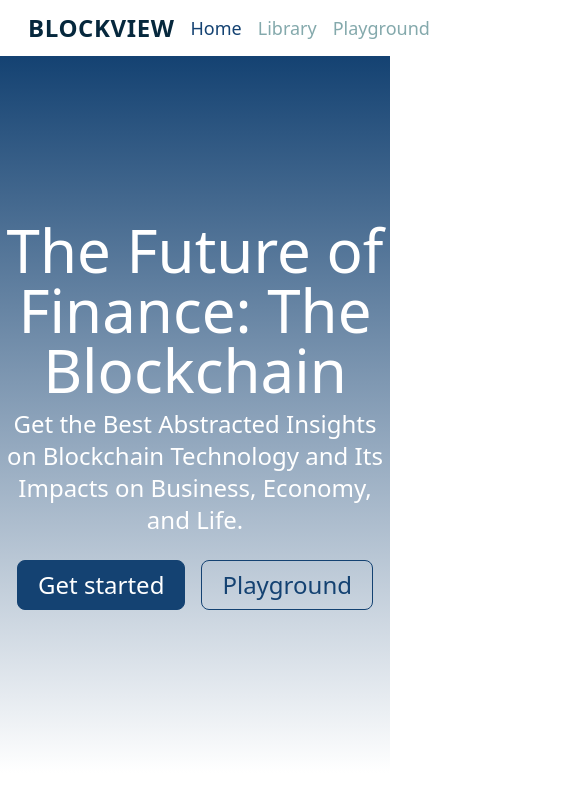
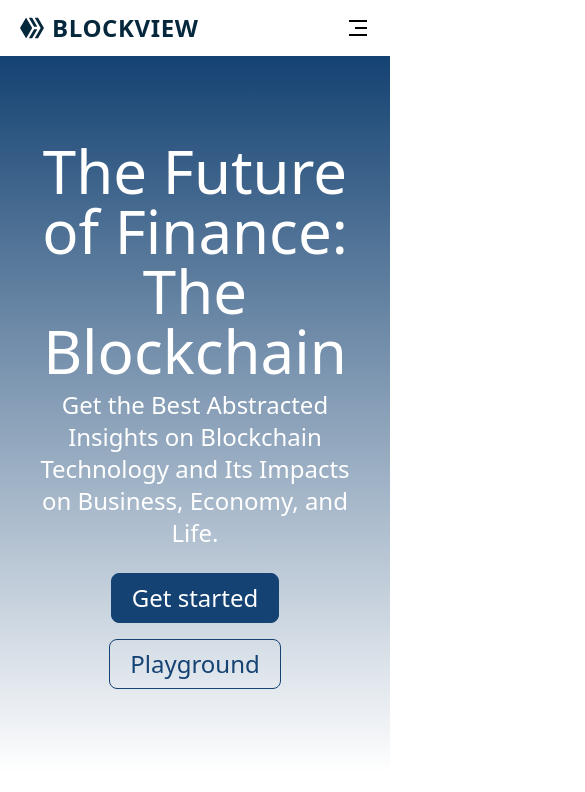
Before and after one commit to ejim11/Blockview, a Next.js app: page / in a window 390 px wide. Shown: the top 792 px of the page, 585 px wide, since content can reach past the window. Built offline with nearby package versions, Linux system fonts and the light colour scheme.

Commit message:
style: media queries for the home page

```diff
--- a/components/Layout.tsx
+++ b/components/Layout.tsx
@@ -2,8 +2,13 @@ import Next from "next";
 import Link from "next/link";
 import { useRouter } from "next/router";
 import { SiHiveBlockchain } from "react-icons/si";
+import { RiMenu3Fill } from "react-icons/ri";
+import { RxCross1 } from "react-icons/rx";
+import { useState } from "react";
 
 const Layout: React.FC<{ children: React.ReactNode }> = ({ children }) => {
+  const [displayNav, setDisplayNav] = useState(false);
+
   const links: { path: string; title: string }[] = [
     { path: "/", title: "Home" },
     { path: "/library", title: "Library" },
@@ -12,23 +17,38 @@ const Layout: React.FC<{ children: React.ReactNode }> = ({ children }) => {
 
   const routePath: string = useRouter().pathname;
 
+  const toggleNavDisplay = () => {
+    setDisplayNav((prevState) => !prevState);
+  };
+
   return (
-    <>
+    <div className="w-[70%] mx-auto 2xl:w-full sm:relative">
       <header className="flex items-center h-14 px-5 ">
         <SiHiveBlockchain className="text-color-dark-blue mr-2 w-6 h-6" />
         <a className="text-color-dark-blue text-2xl font-bold tracking-wide">
           BLOCKVIEW
         </a>
-        <nav className="ml-auto">
-          <ul className="flex items-center ">
+        {!displayNav && (
+          <RiMenu3Fill
+            className="hidden sm:block ml-auto w-6 h-6"
+            onClick={toggleNavDisplay}
+          />
+        )}
+        <nav
+          className={`ml-auto sm:absolute sm:h-screen sm:flex sm:top-0 sm:w-full sm:left-0 sm:ml-0 sm:transition-all sm:bg-color-bg-transparent  sm:duration-300 ${
+            displayNav ? " sm:translate-x-0" : "sm:-translate-x-full"
+          }`}
+        >
+          <ul className="flex items-center sm:flex-col sm:bg-color-dark-blue sm:w-[75%] sm:pt-4 ">
             {links.map((item, i) => (
-              <li key={i}>
+              <li key={i} className="sm:w-full sm:my-2">
                 <Link
+                  onClick={toggleNavDisplay}
                   href={item.path}
-                  className={`ml-4 text-lg  ${
+                  className={`ml-4 text-lg sm:ml-0   sm:px-4 sm:py-4 ${
                     routePath === item.path
-                      ? "text-color-dark-blue-2"
-                      : "text-[#84A9AC]"
+                      ? "text-color-dark-blue-2 sm:text-color-light-blue"
+                      : "text-[#84A9AC] sm:text-color-white"
                   }`}
                 >
                   {item.title}
@@ -36,10 +56,14 @@ const Layout: React.FC<{ children: React.ReactNode }> = ({ children }) => {
               </li>
             ))}
           </ul>
+          <RxCross1
+            className="hidden sm:block ml-auto w-6 h-6 mt-4 mr-4"
+            onClick={toggleNavDisplay}
+          />
         </nav>
       </header>
       <main>{children}</main>
-    </>
+    </div>
   );
 };
 
--- a/pages/index.tsx
+++ b/pages/index.tsx
@@ -15,14 +15,14 @@ export default function Home() {
           content={"Get the best insights on blockchain"}
         />
       </Head>
-      <section className="bg-gradient-to-b  from-color-dark-blue-2 to-color-white h-[85vh] text-color-white flex flex-col items-center justify-center text-center">
+      <section className="bg-gradient-to-b  from-color-dark-blue-2 to-color-white h-[85vh] text-color-white flex flex-col items-center justify-center text-center px-8 sm:px5">
         <h1 className="text-6xl">The Future of Finance: The Blockchain</h1>
         <p className="text-2xl mt-2">
           Get the Best Abstracted Insights on Blockchain Technology and Its
           Impacts on Business, Economy, and Life.
         </p>
-        <div className="text-2xl mt-6">
-          <button className="mr-4 border rounded-lg px-5 py-2 border-color-dark-blue-2 bg-color-dark-blue-2 hover:text-color-dark-blue-2 hover:bg-color-white transition-all duration-200 ease-in">
+        <div className="text-2xl mt-6 sm:flex sm:flex-col sm:items-center ">
+          <button className="mr-4 sm:mr-0 sm:mb-4 border rounded-lg px-5 py-2 border-color-dark-blue-2 bg-color-dark-blue-2 hover:text-color-dark-blue-2 hover:bg-color-white transition-all duration-200 ease-in">
             Get started
           </button>
           <button className=" border rounded-lg px-5 py-2 text-color-dark-blue-2 border-color-dark-blue-2  hover:bg-color-white transition-all duration-200 ease-in">
@@ -31,8 +31,8 @@ export default function Home() {
         </div>
       </section>
       <section>
-        <div className="flex items-center px-12 mt-4">
-          <div className="w-1/2">
+        <div className="flex items-center px-12 sm:px-5 mt-12 md:flex-col">
+          <div className="w-1/2 lg:w-2/3  md:w-full md:text-center">
             <h3 className="text-5xl">
               Comprehend Distributed Decentralized Networks
             </h3>
@@ -49,16 +49,16 @@ export default function Home() {
           <Image
             src={decentralize}
             alt="decentralize"
-            className="w-[37rem] h-[37rem]"
+            className="w-[37rem] h-[37rem] lg:w-[25rem] lg:h-[25rem] ml-auto md:mx-auto"
           />
         </div>
-        <div className="flex items-center px-12 mt-4">
+        <div className="flex items-center px-12 sm:px-5  mt-12 md:flex-col md:text-center">
           <Image
             src={publicKeyImg}
             alt="publicKey"
-            className="w-[35rem] h-[30rem]"
+            className="w-[35rem] h-[30rem] lg:w-[25rem] lg:h-[25rem] md:mx-auto md:order-2 md:my-10"
           />
-          <div className="w-1/2 ml-14">
+          <div className="w-1/2 lg:w-2/3  md:w-full ml-auto md:order-1">
             <h3 className="text-5xl">
               Grasp The Idea Behind Public Key Cryptography
             </h3>
@@ -73,10 +73,9 @@ export default function Home() {
             </p>
           </div>
         </div>
-        <div className="flex items-center px-12 mt-4">
-          <div className="w-1/2">
+        <div className="flex items-center px-12 sm:px-5  mt-12 md:flex-col md:text-center">
+          <div className="w-1/2 lg:w-2/3 md:w-full">
             <h3 className="text-5xl">
-              {" "}
               Understand Why It Is Called A Blockchain
             </h3>
             <p className="mt-4 text-xl">
@@ -90,7 +89,7 @@ export default function Home() {
           <Image
             src={blockchainImg}
             alt="blockchain"
-            className="w-[37rem] h-[37rem]"
+            className="w-[37rem] h-[37rem] lg:w-[25rem] lg:h-[25rem] ml-auto md:mx-auto"
           />
         </div>
       </section>
--- a/tailwind.config.js
+++ b/tailwind.config.js
@@ -11,6 +11,7 @@ module.exports = {
       "color-dark-blue": "#06283D",
       "color-dark-blue-2": "#144272",
       "color-light-blue": "#1363DF",
+      "color-bg-transparent": "rgba(20, 66, 114, 0.51)",
       // "color-border": "#BDBDBD",
 
       // "text-p-color": "#333333",
@@ -19,18 +20,18 @@ module.exports = {
       // "color-btn": "#2F80ED",
       // "color-black": "#222",
     },
-    // screens: {
-    //   "2xl": { max: "1535px" },
-    //   // => @media (max-width: 1535px) { ... }
-    //   xl: { max: "1279px" },
-    //   // => @media (max-width: 1279px) { ... }
-    //   lg: { max: "1023px" },
-    //   // => @media (max-width: 1023px) { ... }
-    //   md: { max: "850px" },
-    //   // => @media (max-width: 850px) { ... }
-    //   sm: { max: "639px" },
-    //   // => @media (max-width: 639px) { ... }
-    // },
+    screens: {
+      "2xl": { max: "1535px" },
+      // => @media (max-width: 1535px) { ... }
+      xl: { max: "1279px" },
+      // => @media (max-width: 1279px) { ... }
+      lg: { max: "1024px" },
+      // => @media (max-width: 1023px) { ... }
+      md: { max: "850px" },
+      // => @media (max-width: 850px) { ... }
+      sm: { max: "639px" },
+      // => @media (max-width: 639px) { ... }
+    },
     extend: {},
   },
   plugins: [],
```
Also changed, not shown: pages/play-ground/index.tsx (renamed from pages/live-ground/index.tsx).
